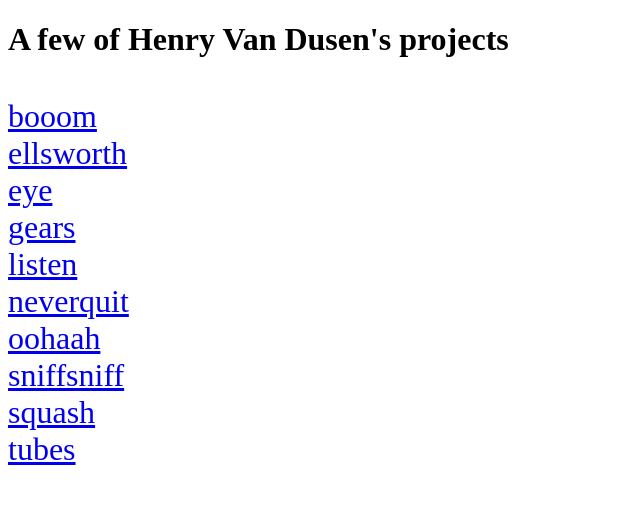
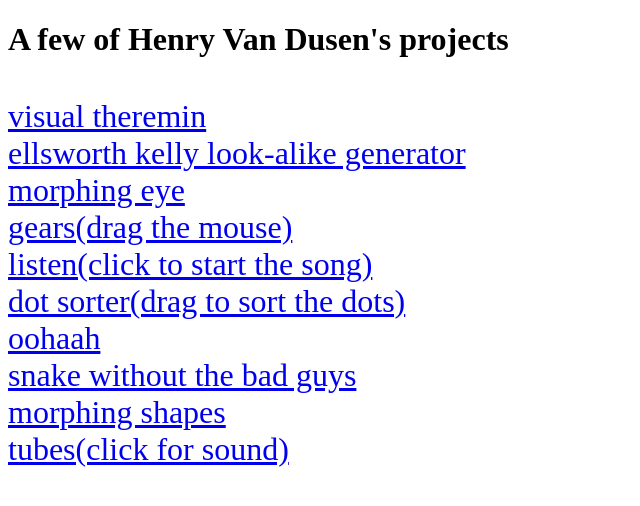
Before and after one commit to hvandusen/candusen, a plain HTML site: page index.html in a window 1280 px wide. Shown: the whole page, without its empty margins (0-640 px from the left). Drawn offline with Linux system fonts and the light colour scheme.

Commit message:
changed titles

```diff
--- a/index.html
+++ b/index.html
@@ -7,16 +7,16 @@
 <body>
 	<h1>A few of Henry Van Dusen's projects</h1>
 	<br>
-<a class='link' href='booom'target='_blank'>booom</a><br>
-<a class='link' href='ellsworth'target='_blank'>ellsworth</a><br>
-<a class='link' href='eye'target='_blank'>eye</a><br>
-<a class='link' href='gears'target='_blank'>gears</a><br>
-<a class='link' href='listen'target='_blank'>listen</a><br>
-<a class='link' href='neverquit'target='_blank'>neverquit</a><br>
+<a class='link' href='booom'target='_blank'>visual theremin</a><br>
+<a class='link' href='ellsworth'target='_blank'>ellsworth kelly look-alike generator</a><br>
+<a class='link' href='eye'target='_blank'>morphing eye</a><br>
+<a class='link' href='gears'target='_blank'>gears(drag the mouse)</a><br>
+<a class='link' href='listen'target='_blank'>listen(click to start the song)</a><br>
+<a class='link' href='neverquit'target='_blank'>dot sorter(drag to sort the dots)</a><br>
 <a class='link' href='oohaah'target='_blank'>oohaah</a><br>
-<a class='link' href='sniffsniff'target='_blank'>sniffsniff</a><br>
-<a class='link' href='squash'target='_blank'>squash</a><br>
-<a class='link' href='tubes'target='_blank'>tubes</a><br>
+<a class='link' href='sniffsniff'target='_blank'>snake without the bad guys</a><br>
+<a class='link' href='squash'target='_blank'>morphing shapes</a><br>
+<a class='link' href='tubes'target='_blank'>tubes(click for sound)</a><br>
 
 <script type="text/javascript" src="secondary.js"></script>
 <script type="text/javascript" src="jquery-2.0.0.min.js"></script>
```
